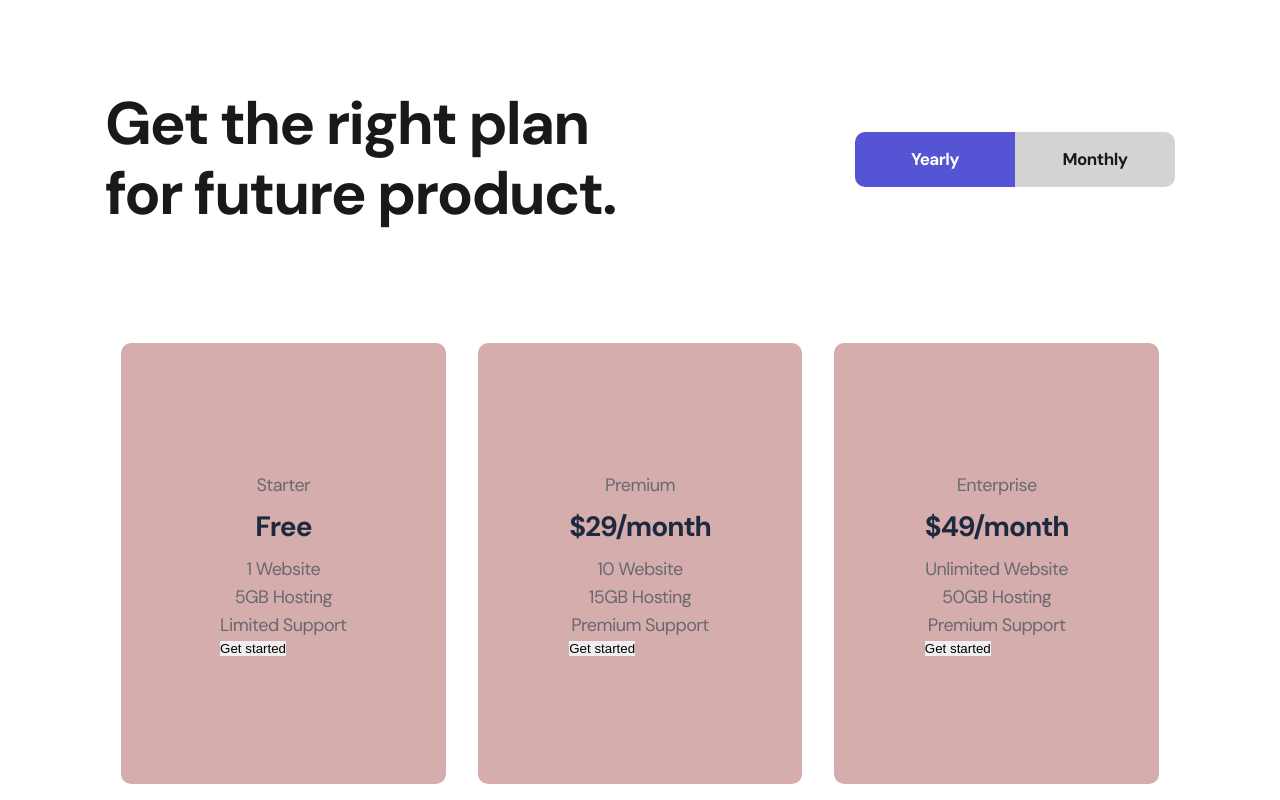
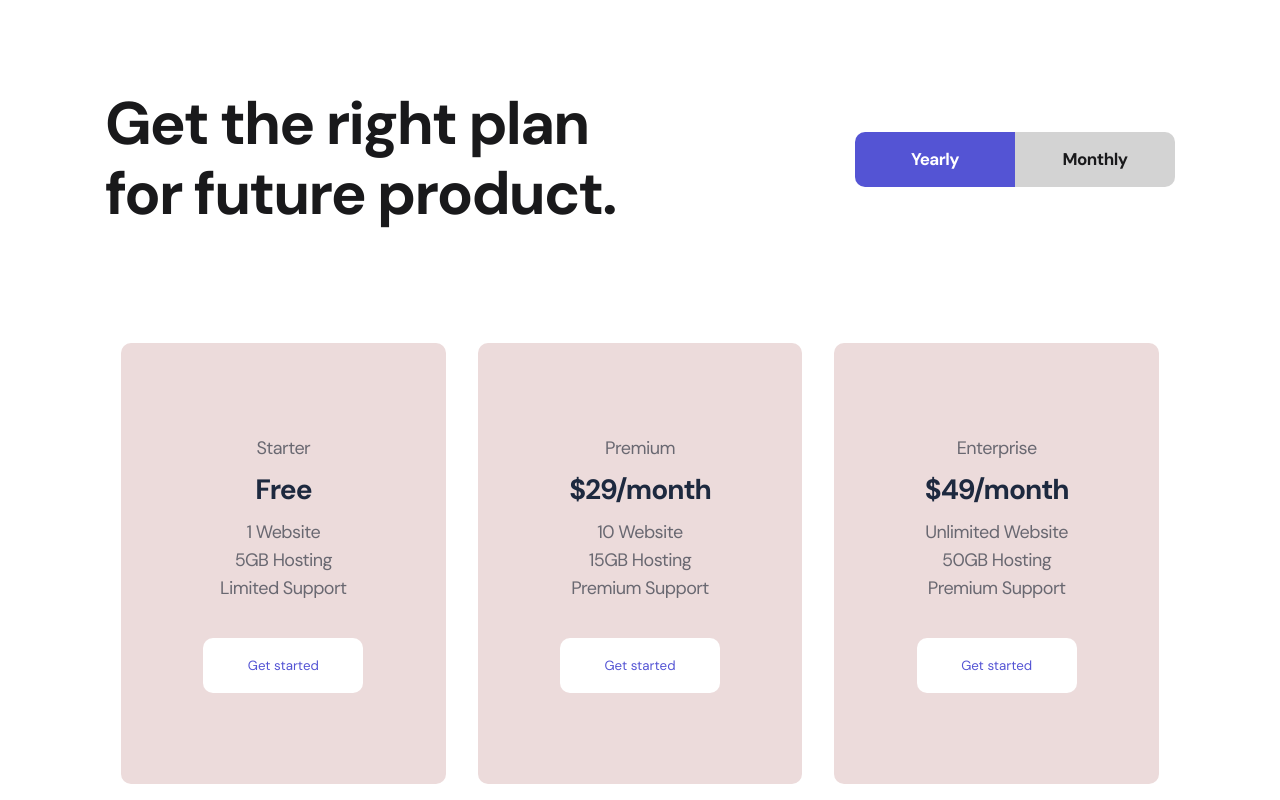
Before and after one commit to Mariannanmm/HTML-CSS, a website: page Lesson4/logoipsum/lesson_4_3.html in a window 1280 px wide. Shown: the part 2730-3530 px from the top of the page. Drawn offline with Linux system fonts and the light colour scheme.

Commit message:
lesson_4_3 finished total

```diff
--- a/Lesson4/logoipsum/stylelesson_4_3.css
+++ b/Lesson4/logoipsum/stylelesson_4_3.css
@@ -273,23 +273,20 @@ header nav a{
     justify-content: center;
     align-items: center;
     flex-direction: row;
-    /*width: 330px;*/
-    /*height: 441px;*/
     border-radius: 10px;
-    /*background: #d6adad;*/
     color: #696871;
 }
 .price-test{
     display: flex;
     justify-content: center;
     align-items: center;
-    /*flex-direction: row;*/
     width: 330px;
     height: 441px;
     border-radius: 10px;
-    background: #d6adad;
+    background: #ecdbdb;
     color: #696871;
     margin: 16px;
+    transition: 1s;
 }
 
 .price div p{
@@ -311,11 +308,33 @@ header nav a{
     line-height: 56px; /* 93.333% */
     letter-spacing: -1.034px;
 }
-
-/*.wrapper{*/
-/*    display: flex;*/
-/*    justify-content: center;*/
-/*    align-items: center;*/
-/*    flex-wrap: wrap;*/
-/*    gap: 30px;*/
-/*    padding: 15px 0;*/
+.price-test button{
+    display: flex;
+    justify-content: center;
+    align-items: center;
+    width: 160px;
+    height: 55px;
+    background-color: white;
+    border-radius: 10px;
+    color: #5454D4;
+    text-align: center;
+    font-family: 'DM Sans', sans-serif;
+    margin: 36px 0 0 0;
+    border-color: #5454D4;
+}
+.price-test:hover{
+    transition: 1s;
+    border-radius: 10px;
+    background: #FF7143;
+    box-shadow: 0px 32px 34px 0px rgba(255, 112, 59, 0.32);
+    width: 376px;
+    height: 473px;
+}
+.price-test button:hover{
+    transform: scale(1.1);
+    transition: 2s;
+    border-radius: 10px;
+    background: #9F3919;
+    width: 305px;
+    height: 60px;
+}
```
Also changed, not shown: Lesson4/logoipsum/lesson_4_3.html (+1 -2 lines).
